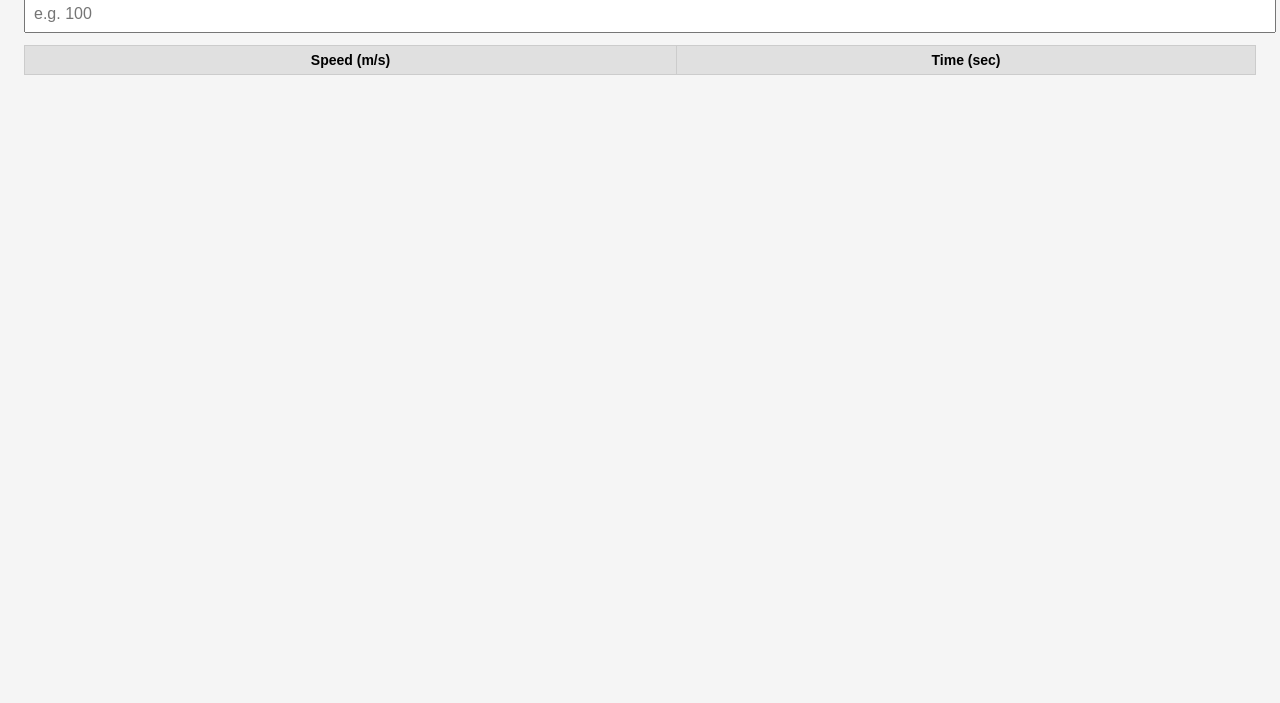
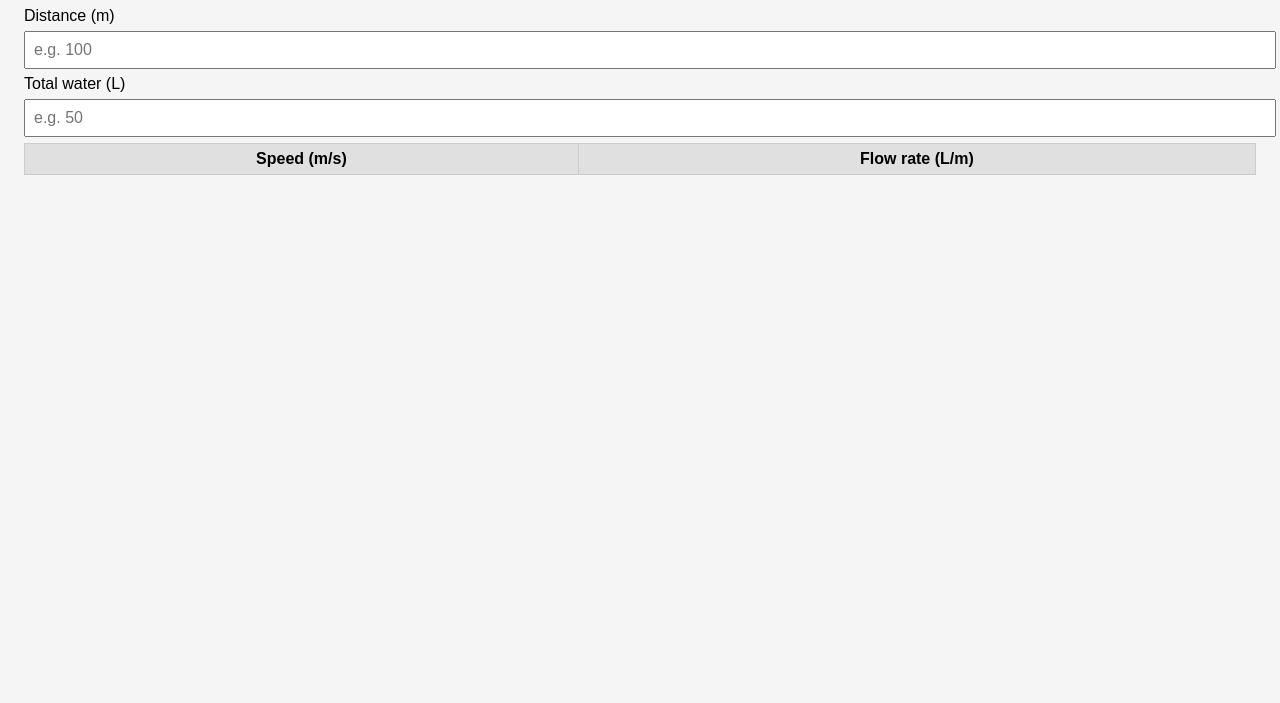
Before and after one commit to kambangf-rgb/dronespray1, a plain HTML site: page index.html in a window 1280 px wide. Shown: the part 97-800 px from the top of the page. Drawn offline with Linux system fonts and the light colour scheme.

Commit message:
Update index.html

```diff
--- a/index.html
+++ b/index.html
@@ -1,53 +1,31 @@
 <!DOCTYPE html>
-<html lang="ja">
+<html lang="en">
 <head>
-  <meta charset="UTF-8" />
-  <meta name="viewport" content="width=device-width, initial-scale=1.0" />
+<meta charset="UTF-8">
+<meta name="viewport" content="width=device-width, initial-scale=1.0">
 <title>Drone Spray Calculator</title>
-  <link rel="manifest" href="manifest.json">
 <style>
-    body {
-      font-family: Arial, sans-serif;
-      padding: 16px;
-      background: #f5f5f5;
-    }
-    h1 {
-      font-size: 20px;
-    }
-    input {
-      width: 100%;
-      padding: 8px;
-      font-size: 16px;
-      margin-bottom: 12px;
-    }
-    table {
-      width: 100%;
-      border-collapse: collapse;
-      background: #fff;
-    }
-    th, td {
-      border: 1px solid #ccc;
-      padding: 6px;
-      text-align: center;
-      font-size: 14px;
-    }
-    th {
-      background: #e0e0e0;
-    }
+body { font-family: Arial; padding: 16px; background:#f5f5f5;}
+input { width: 100%; padding:8px; margin:6px 0; font-size:16px; }
+table { width: 100%; border-collapse: collapse; background:#fff;}
+th, td { border:1px solid #ccc; padding:6px; text-align:center;}
+th { background:#e0e0e0; }
 </style>
 </head>
 <body>
 
 <h1>Drone Spray Calculator</h1>
 
-<label>Spray Distance (m)</label>
-<input type="number" id="distance" placeholder="e.g. 100" />
+<label>Distance (m)</label>
+<input type="number" id="distance" placeholder="e.g. 100">
+<label>Total water (L)</label>
+<input type="number" id="totalWater" placeholder="e.g. 50">
 
 <table>
   <thead>
     <tr>
       <th>Speed (m/s)</th>
-      <th>Time (sec)</th>
+      <th>Flow rate (L/m)</th>
     </tr>
   </thead>
   <tbody id="result"></tbody>
@@ -55,29 +33,29 @@
 
 <script>
 const distanceInput = document.getElementById("distance");
+const waterInput = document.getElementById("totalWater");
 const result = document.getElementById("result");
 
-  distanceInput.addEventListener("input", () => {
+function updateTable() {
   const D = parseFloat(distanceInput.value);
+  const W = parseFloat(waterInput.value);
   result.innerHTML = "";
+  if (!D || D <= 0 || !W || W <= 0) return;
 
-    if (!D || D <= 0) return;
+  const flowPerMeter = (W / D).toFixed(2);
 
   for (let v = 1.0; v <= 3.0; v += 0.2) {
-      const time = (D / v).toFixed(1);
-
     const row = document.createElement("tr");
     row.innerHTML = `
       <td>${v.toFixed(1)}</td>
-        <td>${time}</td>
+      <td>${flowPerMeter}</td>
     `;
     result.appendChild(row);
   }
-  });
+}
 
-  if ('serviceWorker' in navigator) {
-    navigator.serviceWorker.register('sw.js');
-  }
+distanceInput.addEventListener("input", updateTable);
+waterInput.addEventListener("input", updateTable);
 </script>
 
 </body>
```
Lines whose indentation alone changed are shown as unchanged.
